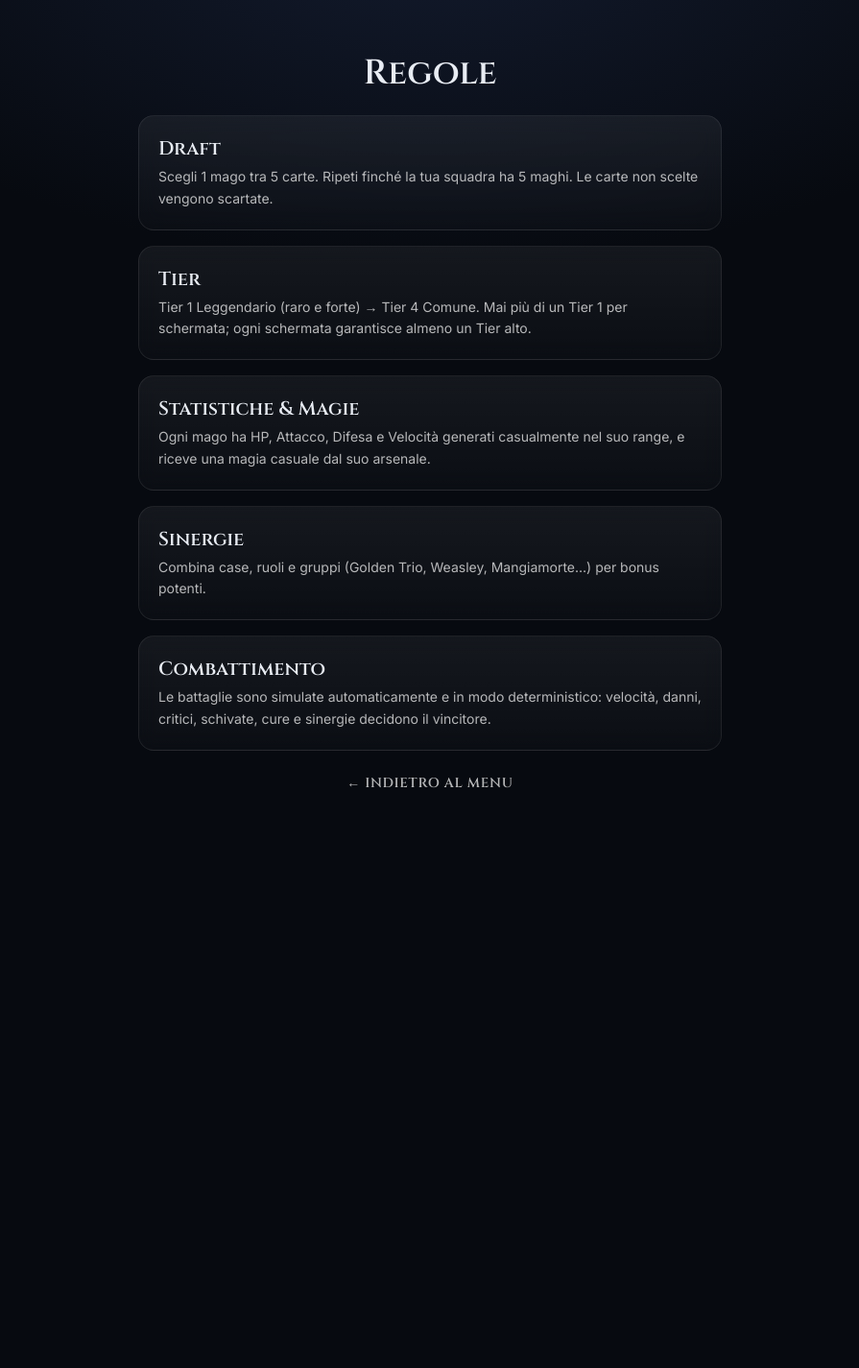
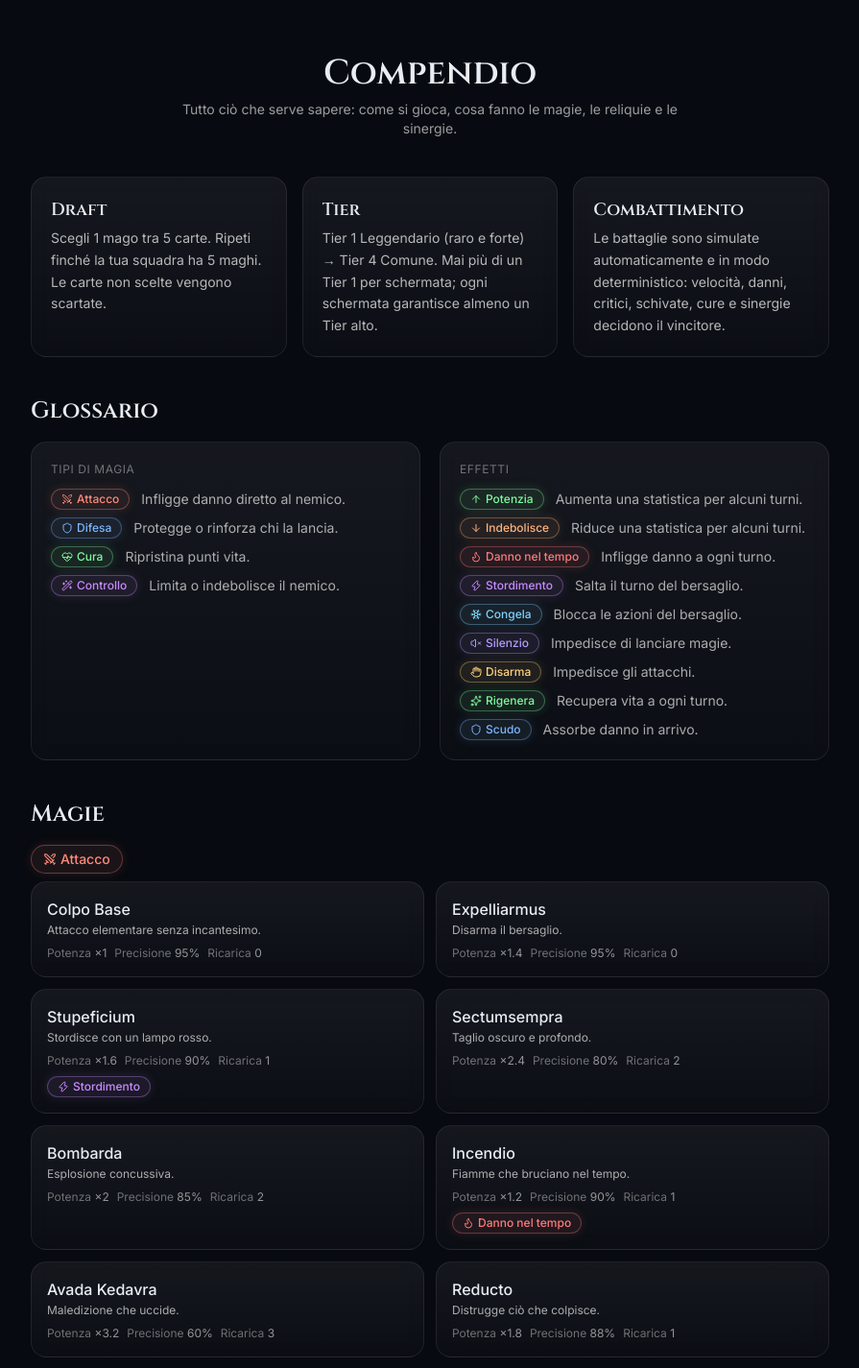
Before and after one commit to Franc4sso/harry-draft, a Next.js app: page /rules in a window 1280 px wide. Shown: the top 1425 px of the page at 96% size, without its empty margins (192-1087 px from the left). Before the commit the page ends 858 px from the top, so only its background shows below. Built offline with nearby package versions, Linux system fonts and the light colour scheme.

Commit message:
feat(compendium): rewrite /rules as Compendio (glossary, lists, synergy graph)

```diff
--- a/components/screens/RulesScreen.tsx
+++ b/components/screens/RulesScreen.tsx
@@ -1,26 +1,144 @@
+'use client'
 import Link from 'next/link'
 import { GlowPanel } from '@/components/ui/GlowPanel'
+import { Chip } from '@/components/ui/Chip'
+import { SynergyGraph } from '@/components/screens/compendium/SynergyGraph'
+import { SPELLS } from '@/data/spells'
+import { RELICS } from '@/data/relics'
+import { RELIC_RARITY_COLOR } from '@/lib/relicRarity'
+import {
+  SPELL_TYPE_META, EFFECT_META, formatSpellStats, spellEffectChips,
+} from '@/lib/glossary'
+import type { SpellType } from '@/types/spell'
+import type { RelicRarity } from '@/types/relic'
 
-const SECTIONS: Array<{ title: string; body: string }> = [
+const HOW_TO_PLAY: Array<{ title: string; body: string }> = [
   { title: 'Draft', body: 'Scegli 1 mago tra 5 carte. Ripeti finché la tua squadra ha 5 maghi. Le carte non scelte vengono scartate.' },
   { title: 'Tier', body: 'Tier 1 Leggendario (raro e forte) → Tier 4 Comune. Mai più di un Tier 1 per schermata; ogni schermata garantisce almeno un Tier alto.' },
-  { title: 'Statistiche & Magie', body: 'Ogni mago ha HP, Attacco, Difesa e Velocità generati casualmente nel suo range, e riceve una magia casuale dal suo arsenale.' },
-  { title: 'Sinergie', body: 'Combina case, ruoli e gruppi (Golden Trio, Weasley, Mangiamorte…) per bonus potenti.' },
   { title: 'Combattimento', body: 'Le battaglie sono simulate automaticamente e in modo deterministico: velocità, danni, critici, schivate, cure e sinergie decidono il vincitore.' },
 ]
 
+const SPELL_TYPE_ORDER: SpellType[] = ['Attacco', 'Difesa', 'Cura', 'Controllo']
+const RARITY_ORDER: RelicRarity[] = ['comune', 'non-comune', 'rara', 'epica']
+
 export function RulesScreen() {
   return (
-    <main className="flex-1 flex flex-col items-center gap-6 p-8 max-w-2xl mx-auto w-full">
-      <h1 className="font-display text-4xl mt-6">Regole</h1>
-      <div className="grid gap-4 w-full">
-        {SECTIONS.map((s) => (
+    <main className="flex-1 flex flex-col items-center gap-10 p-8 max-w-4xl mx-auto w-full">
+      <header className="text-center mt-6">
+        <h1 className="font-display text-4xl">Compendio</h1>
+        <p className="mt-2 text-white/60 text-sm max-w-xl mx-auto">
+          Tutto ciò che serve sapere: come si gioca, cosa fanno le magie, le reliquie e le sinergie.
+        </p>
+      </header>
+
+      {/* Come si gioca */}
+      <section className="w-full grid gap-4 md:grid-cols-3">
+        {HOW_TO_PLAY.map((s) => (
           <GlowPanel key={s.title} className="p-5 text-left">
-            <h2 className="font-display text-xl mb-1">{s.title}</h2>
+            <h2 className="font-display text-lg mb-1">{s.title}</h2>
             <p className="text-white/70 text-sm leading-relaxed">{s.body}</p>
           </GlowPanel>
         ))}
-      </div>
+      </section>
+
+      {/* Glossario */}
+      <section className="w-full">
+        <h2 className="font-display text-2xl mb-4">Glossario</h2>
+        <div className="grid gap-5 md:grid-cols-2">
+          <GlowPanel className="p-5">
+            <p className="text-xs uppercase tracking-wider text-white/40 mb-3">Tipi di magia</p>
+            <ul className="space-y-2">
+              {SPELL_TYPE_ORDER.map((t) => (
+                <li key={t} className="flex items-center gap-3">
+                  <Chip label={t} color={SPELL_TYPE_META[t].color} icon={SPELL_TYPE_META[t].icon} />
+                  <span className="text-sm text-white/65">{SPELL_TYPE_META[t].blurb}</span>
+                </li>
+              ))}
+            </ul>
+          </GlowPanel>
+          <GlowPanel className="p-5">
+            <p className="text-xs uppercase tracking-wider text-white/40 mb-3">Effetti</p>
+            <ul className="space-y-2">
+              {Object.entries(EFFECT_META).map(([k, m]) => (
+                <li key={k} className="flex items-center gap-3">
+                  <Chip label={m.label} color={m.color} icon={m.icon} />
+                  <span className="text-sm text-white/65">{m.blurb}</span>
+                </li>
+              ))}
+            </ul>
+          </GlowPanel>
+        </div>
+      </section>
+
+      {/* Magie */}
+      <section className="w-full">
+        <h2 className="font-display text-2xl mb-4">Magie</h2>
+        <div className="space-y-6">
+          {SPELL_TYPE_ORDER.map((type) => {
+            const spells = SPELLS.filter((s) => s.type === type)
+            if (!spells.length) return null
+            return (
+              <div key={type}>
+                <div className="flex items-center gap-2 mb-2">
+                  <Chip label={type} color={SPELL_TYPE_META[type].color} icon={SPELL_TYPE_META[type].icon} size="md" />
+                </div>
+                <div className="grid gap-3 sm:grid-cols-2">
+                  {spells.map((s) => (
+                    <GlowPanel key={s.id} className="p-4">
+                      <p className="font-medium">{s.name}</p>
+                      <p className="text-xs text-white/65 mt-0.5">{s.desc}</p>
+                      <div className="mt-2 flex flex-wrap gap-2 text-xs text-white/55">
+                        {formatSpellStats(s).map((st) => (
+                          <span key={st.label}><span className="text-white/40">{st.label}</span> {st.value}</span>
+                        ))}
+                      </div>
+                      {spellEffectChips(s).length > 0 && (
+                        <div className="mt-2 flex flex-wrap gap-1">
+                          {spellEffectChips(s).map((c) => <Chip key={c.label} label={c.label} color={c.color} icon={c.icon} />)}
+                        </div>
+                      )}
+                    </GlowPanel>
+                  ))}
+                </div>
+              </div>
+            )
+          })}
+        </div>
+      </section>
+
+      {/* Reliquie */}
+      <section className="w-full">
+        <h2 className="font-display text-2xl mb-4">Reliquie</h2>
+        <div className="space-y-6">
+          {RARITY_ORDER.map((rarity) => {
+            const relics = RELICS.filter((r) => r.rarity === rarity)
+            if (!relics.length) return null
+            return (
+              <div key={rarity}>
+                <div className="mb-2">
+                  <Chip label={rarity} color={RELIC_RARITY_COLOR[rarity]} size="md" />
+                </div>
+                <div className="grid gap-3 sm:grid-cols-2">
+                  {relics.map((r) => (
+                    <GlowPanel key={r.id} className="p-4">
+                      <p className="font-medium" style={{ color: RELIC_RARITY_COLOR[rarity] }}>{r.name}</p>
+                      <p className="text-xs text-white/70 mt-0.5">{r.desc}</p>
+                    </GlowPanel>
+                  ))}
+                </div>
+              </div>
+            )
+          })}
+        </div>
+      </section>
+
+      {/* Sinergie — signature */}
+      <section className="w-full">
+        <h2 className="font-display text-2xl mb-1">Sinergie</h2>
+        <p className="text-white/55 text-sm mb-4">Combina case, ruoli e gruppi per bonus potenti. Esplora il grafo.</p>
+        <SynergyGraph />
+      </section>
+
       <Link href="/" className="text-white/70 hover:text-white text-sm uppercase tracking-wider font-display">← Indietro al menu</Link>
     </main>
   )
```
Also changed, not shown: 1 other file (tests, documents, lock files or other folders).
